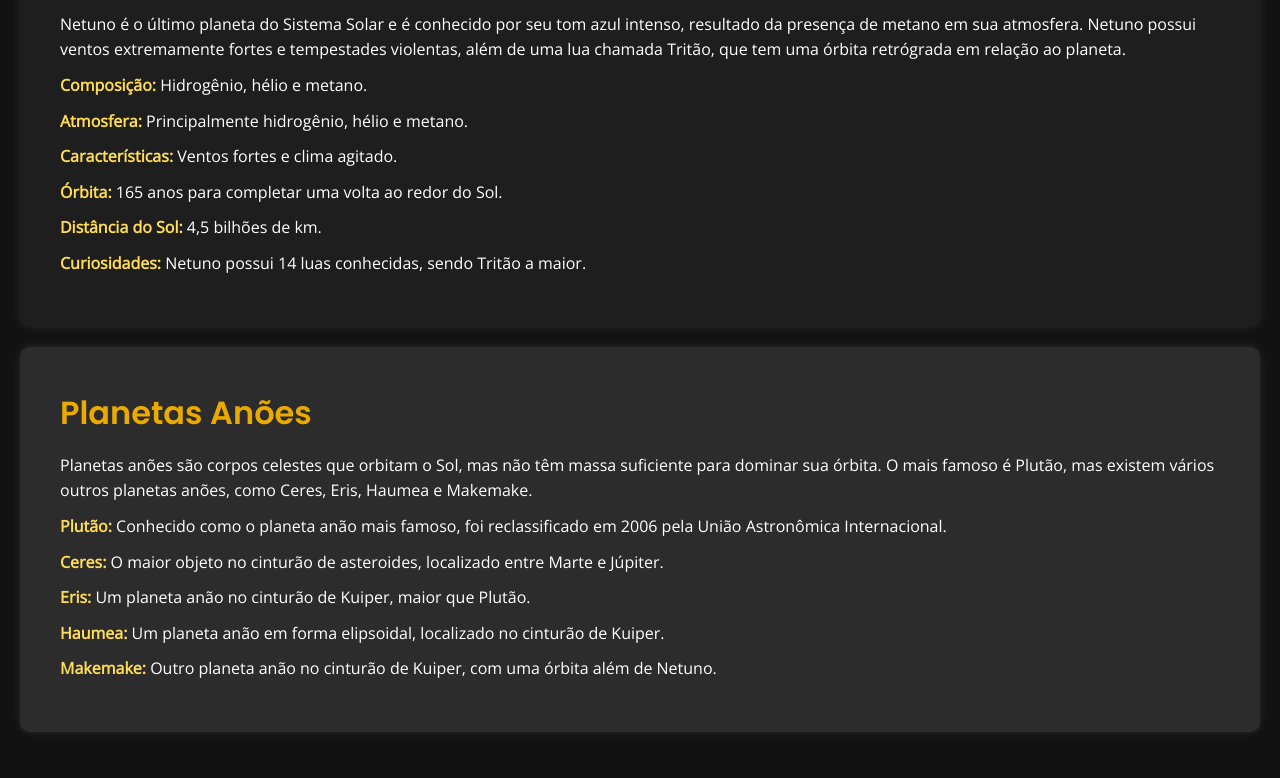
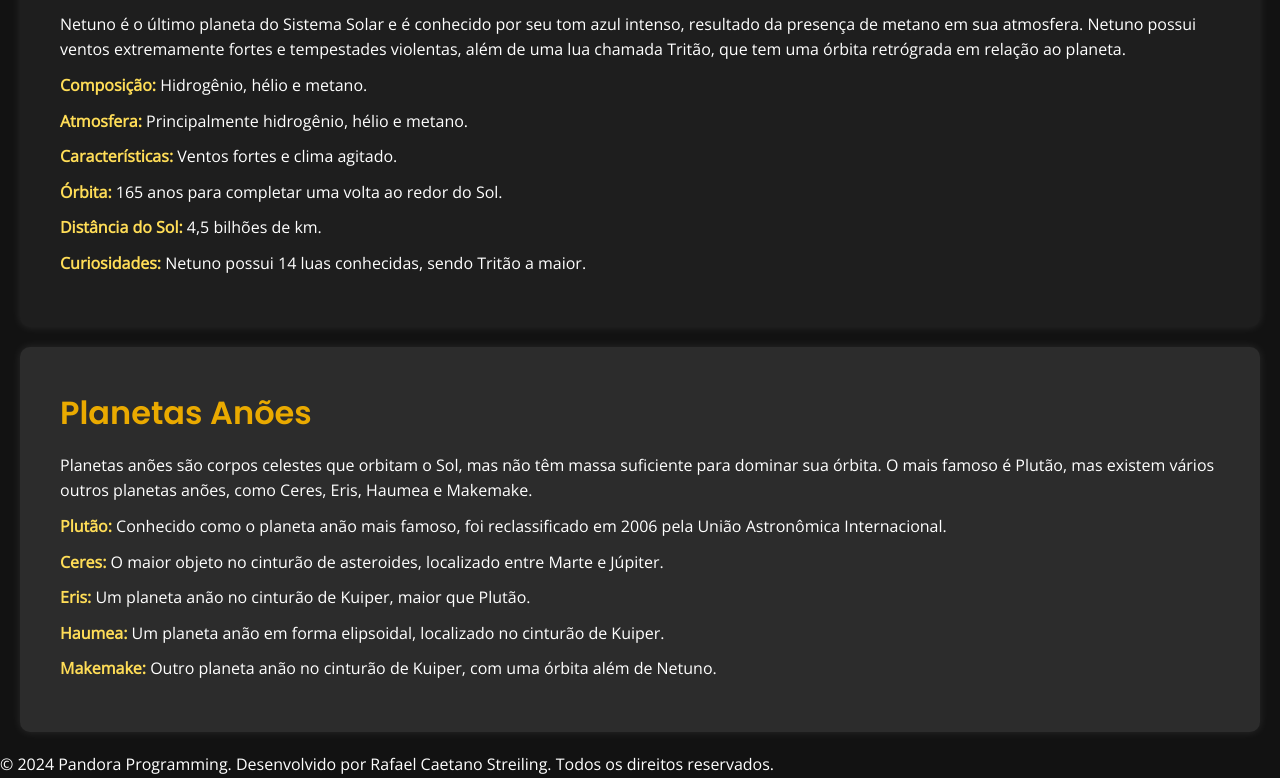
Before and after one commit to rafaelstreilingc/projetofront1, a plain HTML site: page index.html in a window 1280 px wide. Shown: the part 4974-5752 px from the top of the page. Before the commit the page ends 5726 px from the top, so only its background shows below. Drawn offline with nearby package versions, Linux system fonts and the light colour scheme.

Commit message:
Update index.html

```diff
--- a/index.html
+++ b/index.html
@@ -270,5 +270,8 @@
             </ul>
         </section>
     </main>
+<footer>
+    <p>&copy; 2024 Pandora Programming. Desenvolvido por Rafael Caetano Streiling. Todos os direitos reservados.</p>
+</footer>
 </body>
 </html>
```
